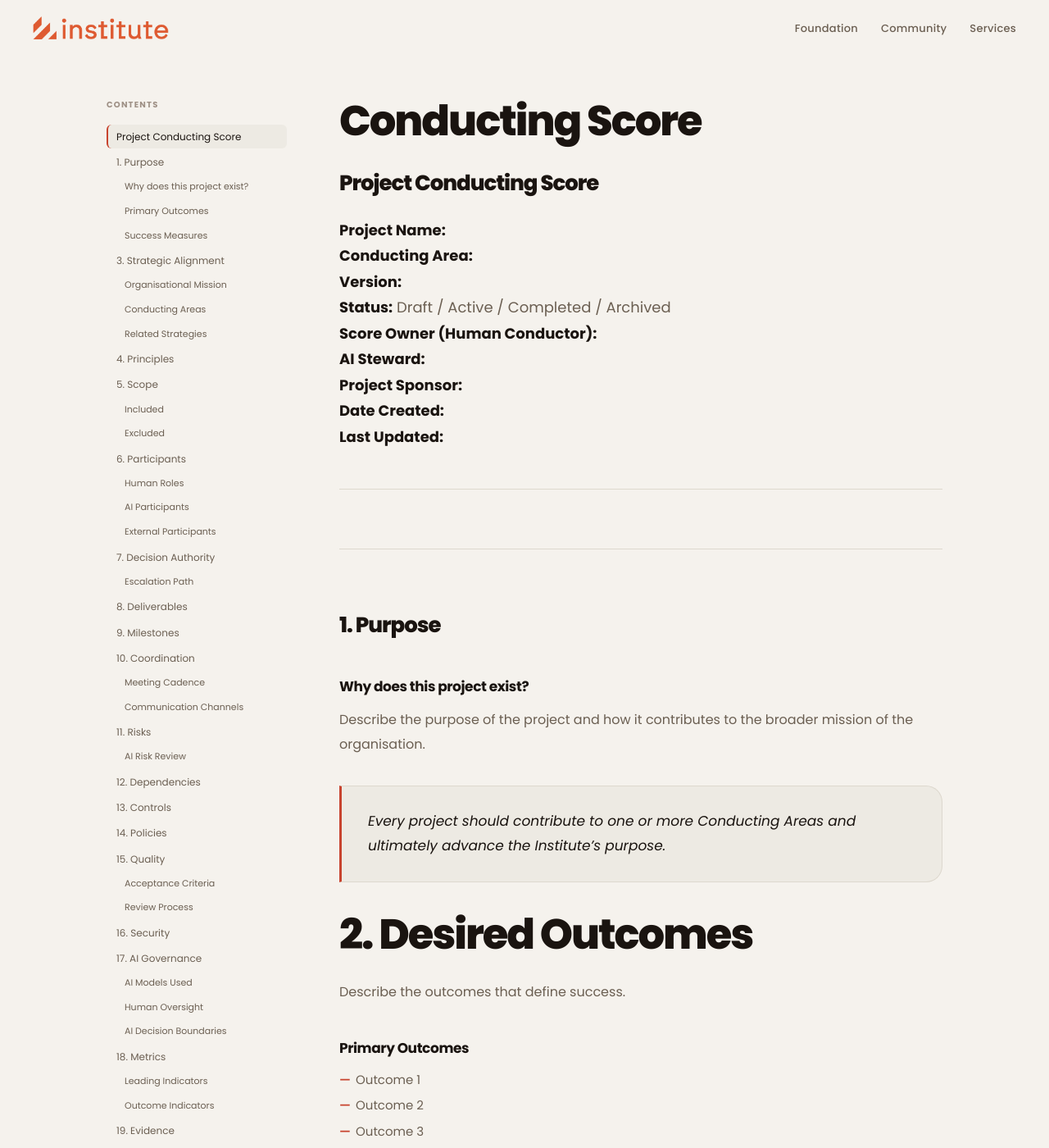
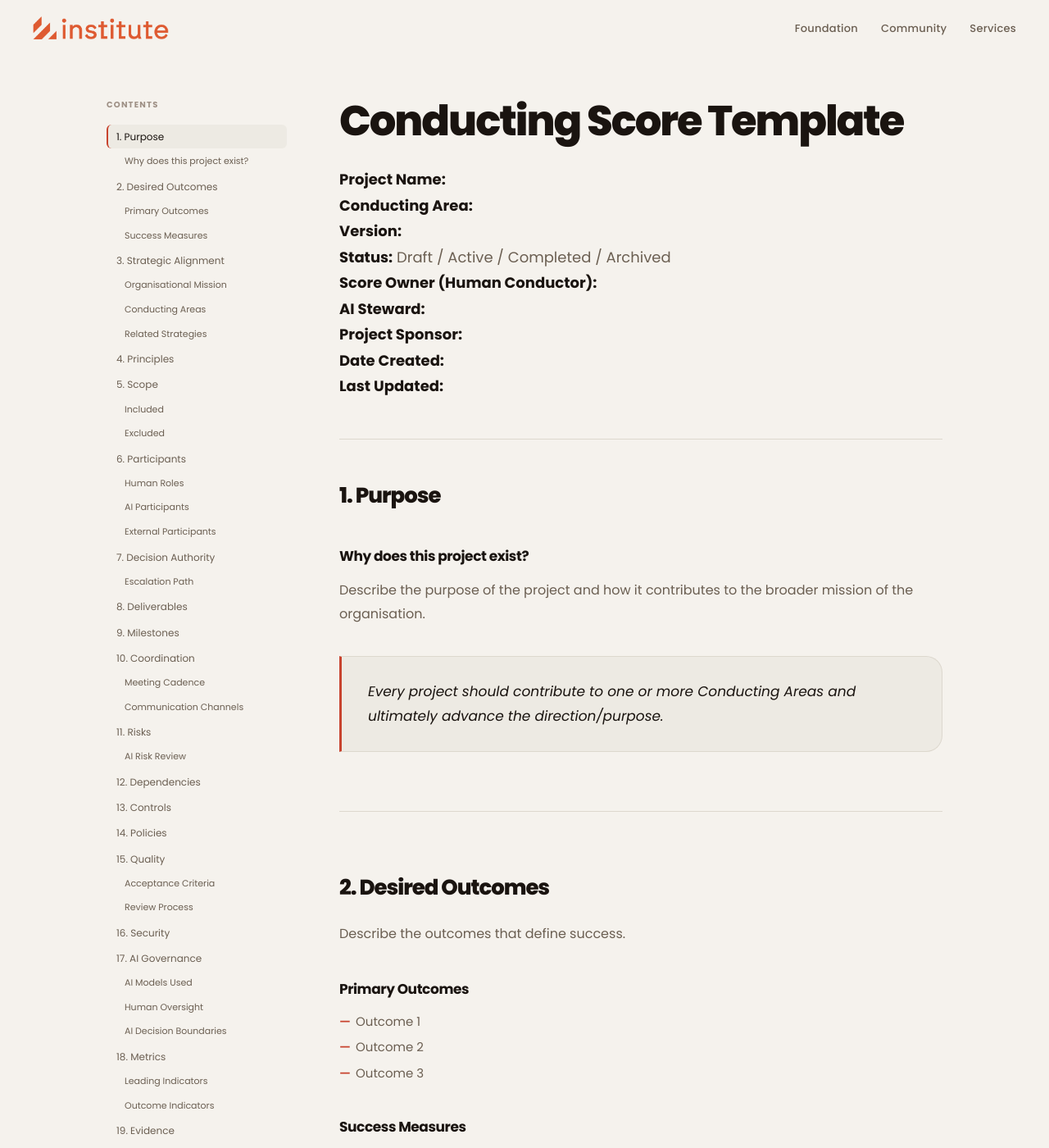
Before and after one commit to selfdriven-foundation/selfdriven-institute, a Jekyll site: the page built from docs/pages/papers/paper-conduction-score-template.md, in a window 1280 px wide and 1400 px high. Shown: the whole window at 82% size. Built offline with Jekyll 4.4.1, drawn with Linux system fonts in a browser that asks for light colours.

Commit message:
Update paper-conduction-score-template.md

```diff
--- a/docs/pages/papers/paper-conduction-score-template.md
+++ b/docs/pages/papers/paper-conduction-score-template.md
@@ -5,8 +5,8 @@ permalink: /paper/conducting-score/template
 description: "A Conducting Score Template."
 ---
 
-# Conducting Score
-## Project Conducting Score
+# Conducting Score Template
+
 
 **Project Name:**
 **Conducting Area:**
@@ -26,11 +26,11 @@ description: "A Conducting Score Template."
 
 Describe the purpose of the project and how it contributes to the broader mission of the organisation.
 
-> *Every project should contribute to one or more Conducting Areas and ultimately advance the Institute's purpose.*
+> *Every project should contribute to one or more Conducting Areas and ultimately advance the direction/purpose.*
 
 
 
-# 2. Desired Outcomes
+## 2. Desired Outcomes
 
 Describe the outcomes that define success.
 
```
